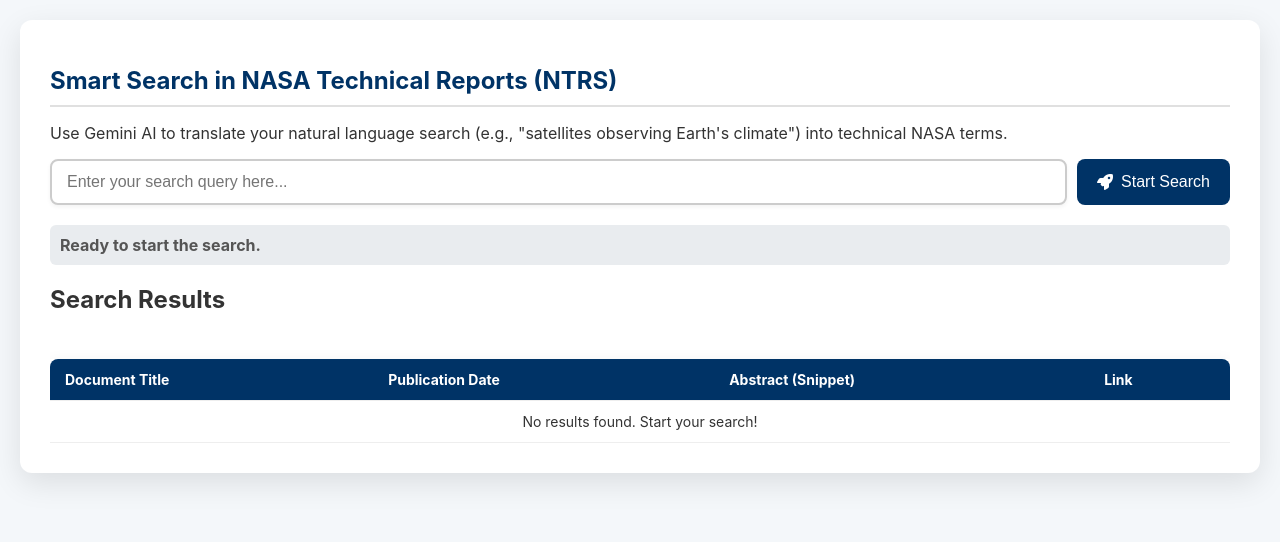
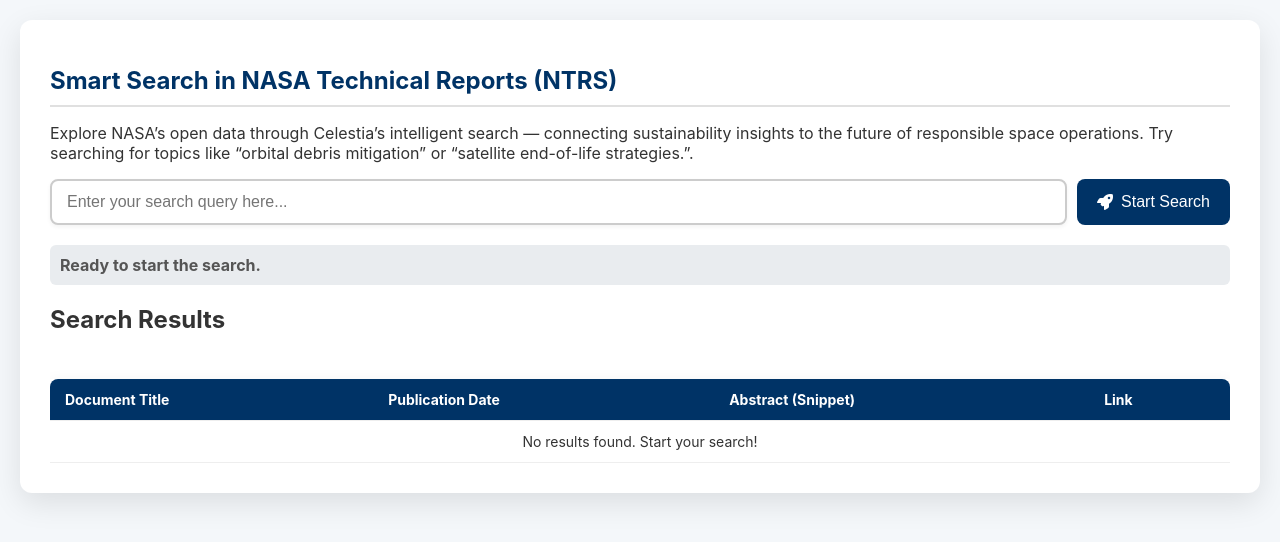
Before and after one commit to 4M4R1LD0P/celestia, a plain HTML site: page index.html in a window 1280 px wide. Drawn offline with nearby package versions, Linux system fonts and the light colour scheme.

Commit message:
Update index.html

```diff
--- a/index.html
+++ b/index.html
@@ -219,10 +219,9 @@
 <body>
     <div id="appContainer">
         <h1>Smart Search in NASA Technical Reports (NTRS)</h1>
-        <p>Use Gemini AI to translate your natural language search (e.g., "satellites observing Earth's climate") into technical NASA terms.</p>
+        <p>Explore NASA’s open data through Celestia’s intelligent search — connecting sustainability insights to the future of responsible space operations. Try searching for topics like “orbital debris mitigation” or “satellite end-of-life strategies.”.</p>
 
         <div id="searchContainer">
-            <!-- O INPUT agora está sem estilo inline e usa o CSS #userInput -->
             <input type="text" id="userInput" placeholder="Enter your search query here..." required>
 
             <button id="rocketButton" onclick="iniciarBusca()">
@@ -230,7 +229,6 @@
             </button>
         </div>
 
-        <!-- O status aparecerá aqui. Texto inicial adicionado. -->
         <p id="status">Ready to start the search.</p>
 
         <h2>Search Results</h2>
```
